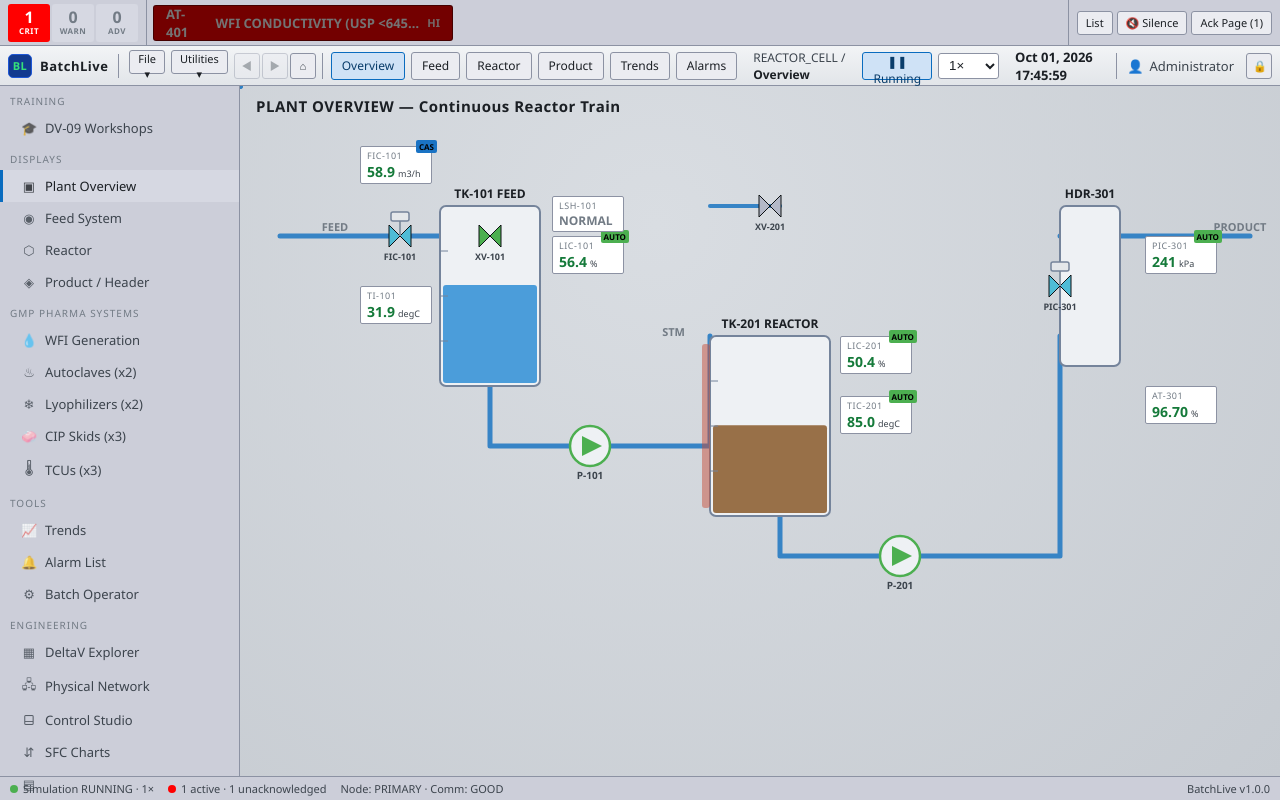
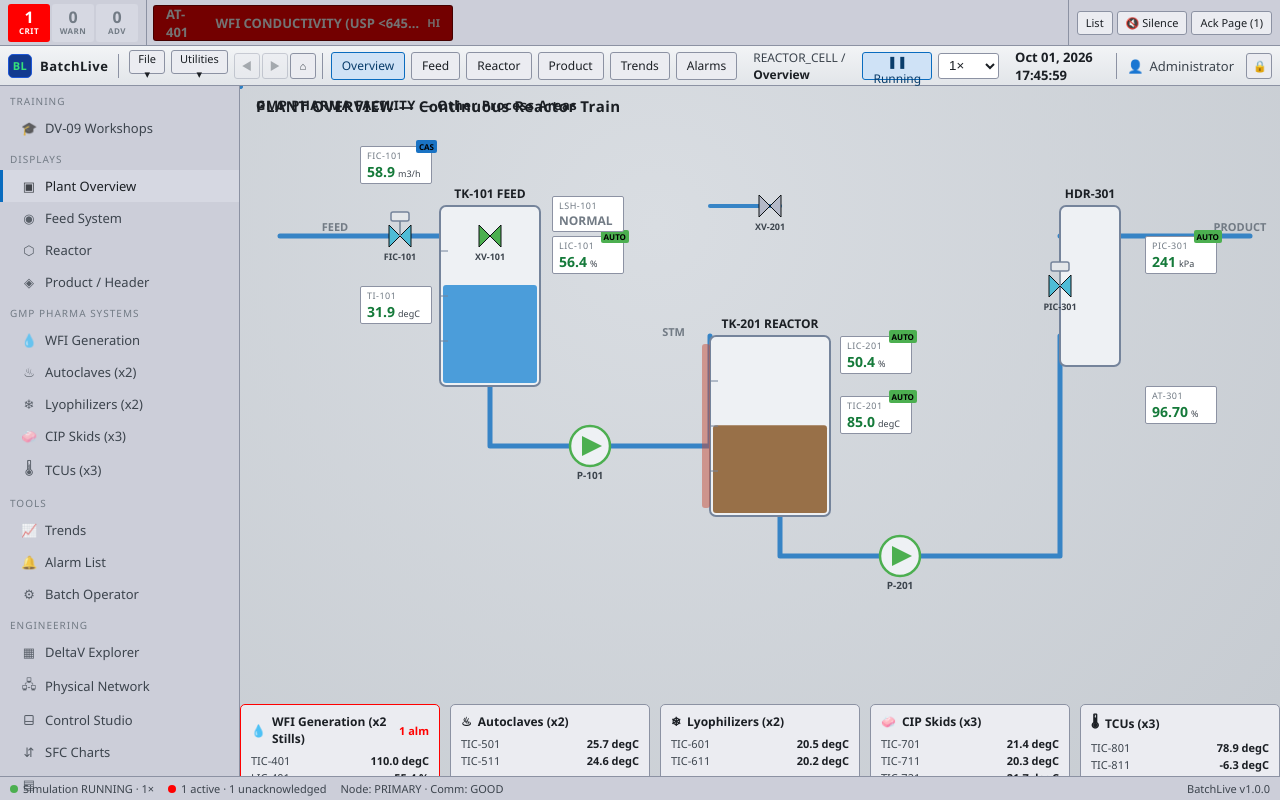
Before and after one commit to siPyt/BatchLive, a React (Vite) app in the folder src/renderer/: page / in a window 1280 px wide. Built offline with nearby package versions, Linux system fonts and the light colour scheme.

Commit message:
Add Facility Overview strip to Plant Overview linking to WFI/Autoclave/Lyo/CIP/TCU areas

```diff
--- a/src/renderer/src/displays/OverviewDisplay.tsx
+++ b/src/renderer/src/displays/OverviewDisplay.tsx
@@ -1,6 +1,8 @@
 import { useStore } from '../engine/store'
+import { useUi, type DisplayId } from '../ui/uiStore'
 import { Tank, Pump, GateValve, ControlValve, Pipe, FlowDot, Label } from '../components/Graphics'
 import { ValueBox } from '../components/ValueBox'
+import { fmt, isPid } from '../utils/format'
 import type { PidModule, MotorModule, ValveModule } from '../engine/types'
 
 export function OverviewDisplay(): JSX.Element {
@@ -83,6 +85,96 @@ export function OverviewDisplay(): JSX.Element {
       <ValueBox tag="AT-301" x={905} y={300} />
       <ValueBox tag="PIC-301" x={905} y={150} />
       <ValueBox tag="LSH-101" x={312} y={110} />
+
+      <FacilityOverview />
     </div>
   )
 }
+
+/** Factory-wide summary strip: the reactor train above is one P&ID mimic among
+ * several process areas — this links out to the rest of the GMP facility. */
+function FacilityOverview(): JSX.Element {
+  return (
+    <div style={{ maxWidth: 1060, margin: '18px auto 24px' }}>
+      <div className="display-title" style={{ fontSize: 13, marginBottom: 8 }}>
+        GMP PHARMA FACILITY — Other Process Areas
+      </div>
+      <div
+        style={{
+          display: 'grid',
+          gridTemplateColumns: 'repeat(auto-fill, minmax(190px, 1fr))',
+          gap: 10
+        }}
+      >
+        <AreaTile area="WFI" display="wfi" title="WFI Generation (x2 Stills)" ico="💧" tags={['TIC-401', 'LIC-401', 'AT-401']} />
+        <AreaTile area="AUTOCLAVE" display="autoclave" title="Autoclaves (x2)" ico="♨" tags={['TIC-501', 'TIC-511']} />
+        <AreaTile area="LYO" display="lyo" title="Lyophilizers (x2)" ico="❄" tags={['TIC-601', 'TIC-611']} />
+        <AreaTile area="CIP" display="cip" title="CIP Skids (x3)" ico="🧼" tags={['TIC-701', 'TIC-711', 'TIC-721']} />
+        <AreaTile area="TCU" display="tcu" title="TCUs (x3)" ico="🌡" tags={['TIC-801', 'TIC-811', 'TIC-821']} />
+      </div>
+    </div>
+  )
+}
+
+function AreaTile({
+  area,
+  display,
+  title,
+  ico,
+  tags
+}: {
+  area: string
+  display: DisplayId
+  title: string
+  ico: string
+  tags: string[]
+}): JSX.Element {
+  const modules = useStore((s) => s.modules)
+  const alarms = useStore((s) => s.alarms)
+  const navigate = useUi((s) => s.navigate)
+
+  const areaAlarms = alarms.filter((a) => a.active && modules[a.moduleTag]?.area === area)
+  const critical = areaAlarms.some((a) => a.priority === 'CRITICAL')
+  const warning = areaAlarms.some((a) => a.priority === 'WARNING')
+  const border = critical ? 'var(--dv-critical)' : warning ? 'var(--dv-warning)' : 'var(--dv-border)'
+
+  return (
+    <div
+      onClick={() => navigate(display)}
+      style={{
+        background: 'var(--dv-panel)',
+        border: `1px solid ${border}`,
+        borderRadius: 5,
+        padding: '8px 10px',
+        cursor: 'pointer'
+      }}
+    >
+      <div style={{ display: 'flex', alignItems: 'center', gap: 6, fontWeight: 700, fontSize: 12, color: 'var(--dv-text)' }}>
+        <span>{ico}</span>
+        <span style={{ flex: 1 }}>{title}</span>
+        {areaAlarms.length > 0 && (
+          <span style={{ color: critical ? 'var(--dv-critical)' : 'var(--dv-warning)', fontSize: 11 }}>
+            {areaAlarms.length} alm
+          </span>
+        )}
+      </div>
+      <div style={{ marginTop: 6, display: 'flex', flexDirection: 'column', gap: 2 }}>
+        {tags.map((tag) => {
+          const m = modules[tag]
+          if (!m) return null
+          const value = isPid(m) || m.type === 'AI' ? m.pv : null
+          const decimals = isPid(m) || m.type === 'AI' ? m.decimals : 1
+          const unit = isPid(m) || m.type === 'AI' ? (m as PidModule).unit : ''
+          return (
+            <div key={tag} style={{ display: 'flex', justifyContent: 'space-between', fontSize: 11, color: 'var(--dv-text-dim)' }}>
+              <span>{tag}</span>
+              <span style={{ color: 'var(--dv-text)', fontWeight: 600 }}>
+                {value !== null ? `${fmt(value, decimals)} ${unit}` : '—'}
+              </span>
+            </div>
+          )
+        })}
+      </div>
+    </div>
+  )
+}
```
